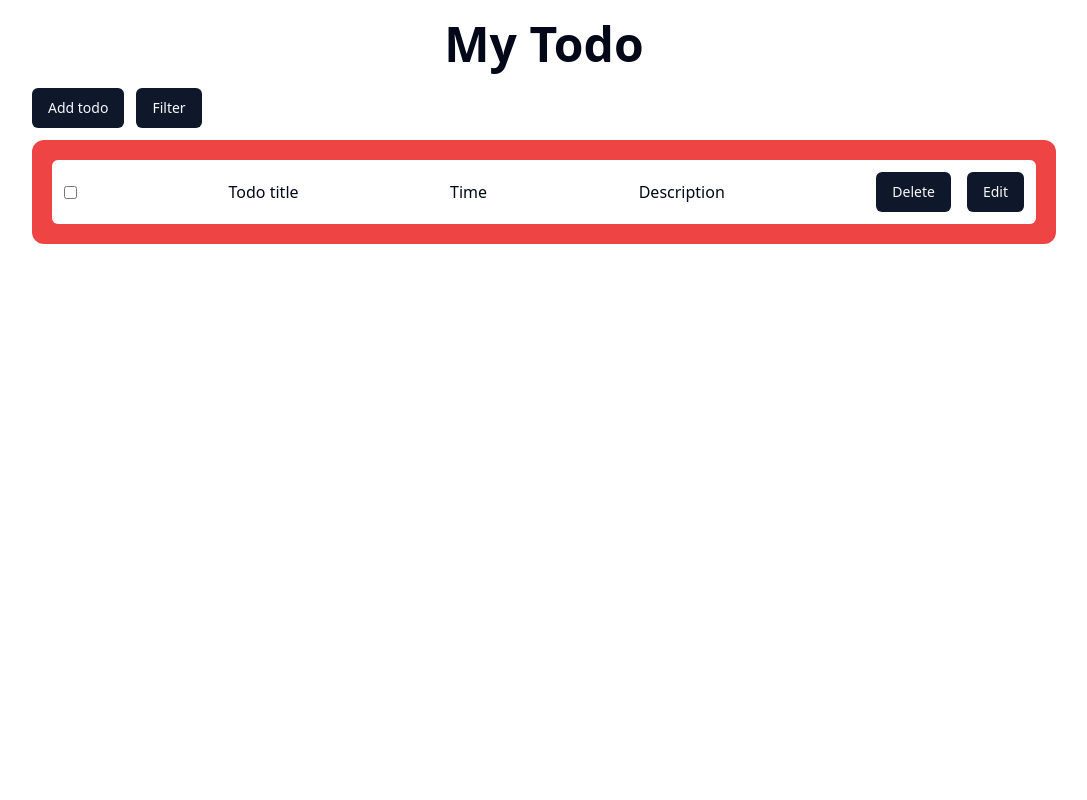
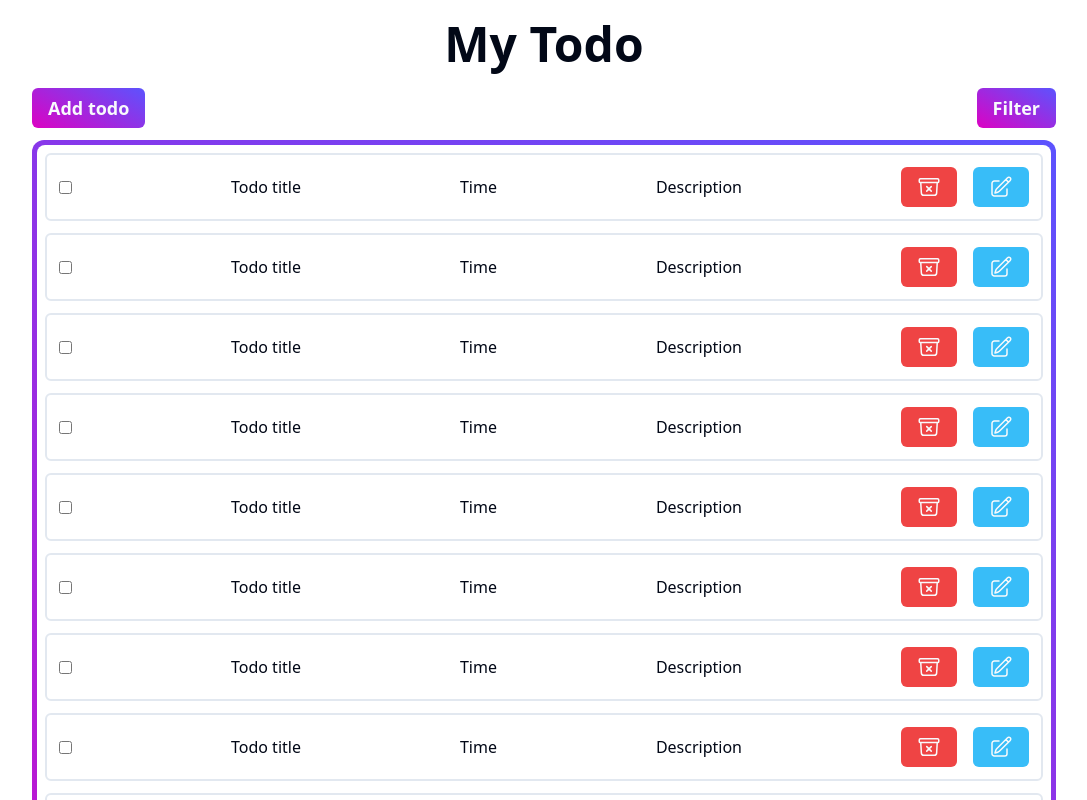
Before and after one commit to mrnayem2026/todo-with-redux, a React (Vite) app: page / in a window 1280 px wide. Shown: the top 800 px of the page, without its empty margins (96-1183 px from the left). Built offline with nearby package versions, Linux system fonts and the light colour scheme.

Commit message:
Add background color with gradient and re style Todo page

```diff
--- /dev/null
+++ b/src/components/todo/AddTodoModal.tsx
@@ -0,0 +1,11 @@
+
+
+const AddTodoModal = () => {
+    return (
+        <div>
+
+        </div>
+    );
+};
+
+export default AddTodoModal;
--- a/src/components/todo/TodoCard.tsx
+++ b/src/components/todo/TodoCard.tsx
@@ -2,14 +2,44 @@ import { Button } from "../ui/button";
 
 const TodoCard = () => {
   return (
-    <div className="bg-white rounded-md flex justify-between items-center p-3">
+    <div className="bg-white rounded-md flex justify-between items-center p-3 border-2">
       <input type="checkbox"></input>
       <p>Todo title</p>
       <p>Time</p>
       <p>Description</p>
       <div className="space-x-4">
-        <Button>Delete</Button>
-        <Button>Edit</Button>
+        <Button className="bg-red-500">
+          <svg
+            xmlns="http://www.w3.org/2000/svg"
+            fill="none"
+            viewBox="0 0 24 24"
+            strokeWidth={1.5}
+            stroke="currentColor"
+            className="w-6 h-6"
+          >
+            <path
+              strokeLinecap="round"
+              strokeLinejoin="round"
+              d="m20.25 7.5-.625 10.632a2.25 2.25 0 0 1-2.247 2.118H6.622a2.25 2.25 0 0 1-2.247-2.118L3.75 7.5m6 4.125 2.25 2.25m0 0 2.25 2.25M12 13.875l2.25-2.25M12 13.875l-2.25 2.25M3.375 7.5h17.25c.621 0 1.125-.504 1.125-1.125v-1.5c0-.621-.504-1.125-1.125-1.125H3.375c-.621 0-1.125.504-1.125 1.125v1.5c0 .621.504 1.125 1.125 1.125Z"
+            />
+          </svg>
+        </Button>
+        <Button className="bg-sky-400">
+          <svg
+            xmlns="http://www.w3.org/2000/svg"
+            fill="none"
+            viewBox="0 0 24 24"
+            stroke-width="1.5"
+            stroke="currentColor"
+            className="w-6 h-6"
+          >
+            <path
+              stroke-linecap="round"
+              stroke-linejoin="round"
+              d="m16.862 4.487 1.687-1.688a1.875 1.875 0 1 1 2.652 2.652L10.582 16.07a4.5 4.5 0 0 1-1.897 1.13L6 18l.8-2.685a4.5 4.5 0 0 1 1.13-1.897l8.932-8.931Zm0 0L19.5 7.125M18 14v4.75A2.25 2.25 0 0 1 15.75 21H5.25A2.25 2.25 0 0 1 3 18.75V8.25A2.25 2.25 0 0 1 5.25 6H10"
+            />
+          </svg>
+        </Button>
       </div>
     </div>
   );
--- a/src/components/todo/TodoContainer.tsx
+++ b/src/components/todo/TodoContainer.tsx
@@ -5,16 +5,31 @@ const TodoContainer = () => {
   return (
     <div>
       {/* Add and filter todo  */}
-      <div className="space-x-3 pb-3">
-        <Button>Add todo</Button>
-        <Button>Filter</Button>
+      <div className="flex justify-between pb-3">
+        <Button className="bg-primary-gradient text-lg font-bold">Add todo</Button>
+        <Button className="bg-primary-gradient text-lg font-bold">Filter</Button>
       </div>
 
-      <div className="bg-red-500 w-full h-full rounded-xl p-5 space-y-2">
+      <div className="bg-primary-gradient w-full h-full rounded-xl p-[5px] space-y-2">
         {/* <div className="bg-white text-red-500 p-5 rounded-md text-center">
           <p className="text-2xl font-bold">There is no task pending</p>
         </div> */}
-        <TodoCard></TodoCard>
+        <div className="bg-white rounded-lg p-2 space-y-3 ">
+          <TodoCard></TodoCard>
+          <TodoCard></TodoCard>
+          <TodoCard></TodoCard>
+          <TodoCard></TodoCard>
+          <TodoCard></TodoCard>
+          <TodoCard></TodoCard>
+          <TodoCard></TodoCard>
+          <TodoCard></TodoCard>
+          <TodoCard></TodoCard>
+          <TodoCard></TodoCard>
+          <TodoCard></TodoCard>
+          <TodoCard></TodoCard>
+          <TodoCard></TodoCard>
+          <TodoCard></TodoCard>
+        </div>
       </div>
     </div>
   );
--- a/tailwind.config.js
+++ b/tailwind.config.js
@@ -71,6 +71,9 @@ module.exports = {
         "accordion-down": "accordion-down 0.2s ease-out",
         "accordion-up": "accordion-up 0.2s ease-out",
       },
+      backgroundImage:{
+        'primary-gradient':'linear-gradient(30deg,#DC02C3,#5C53FE)'
+      }
     },
   },
   plugins: [require("tailwindcss-animate")],
```
